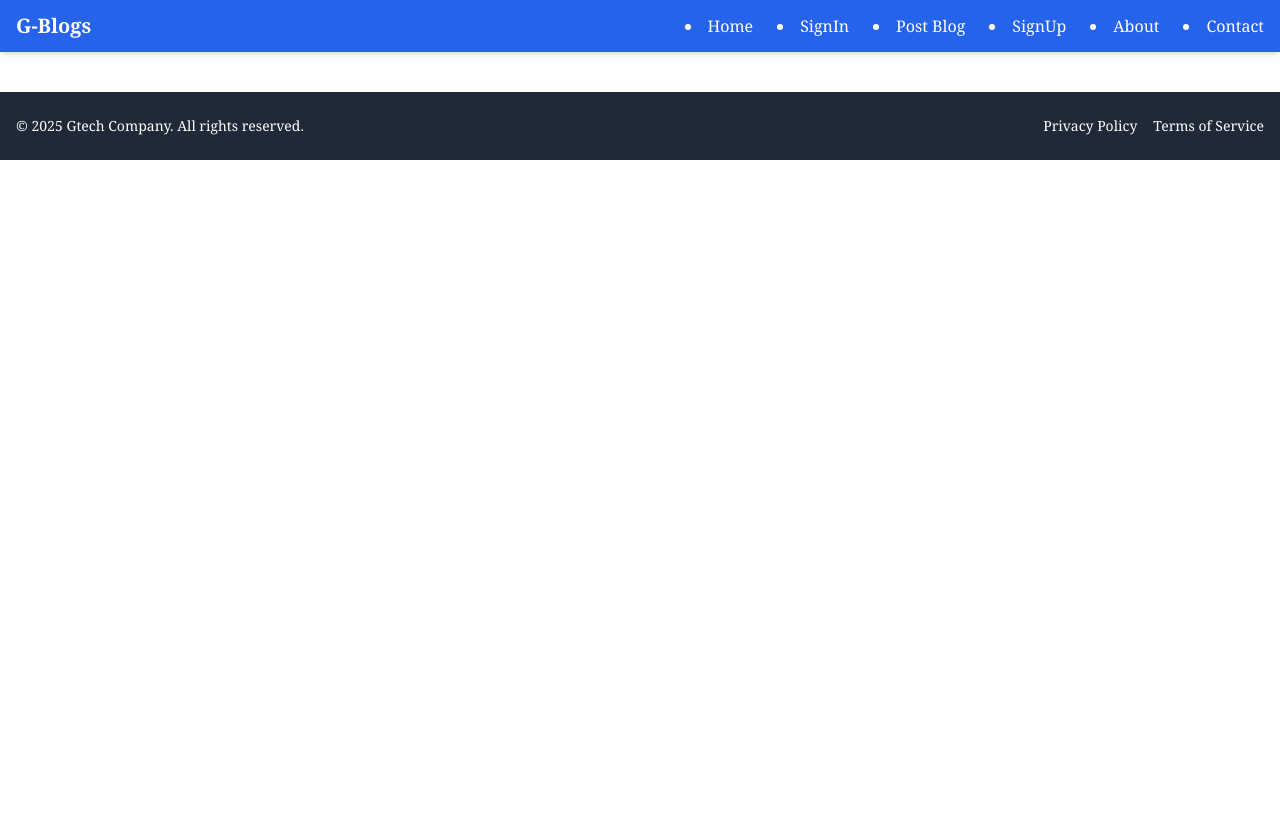
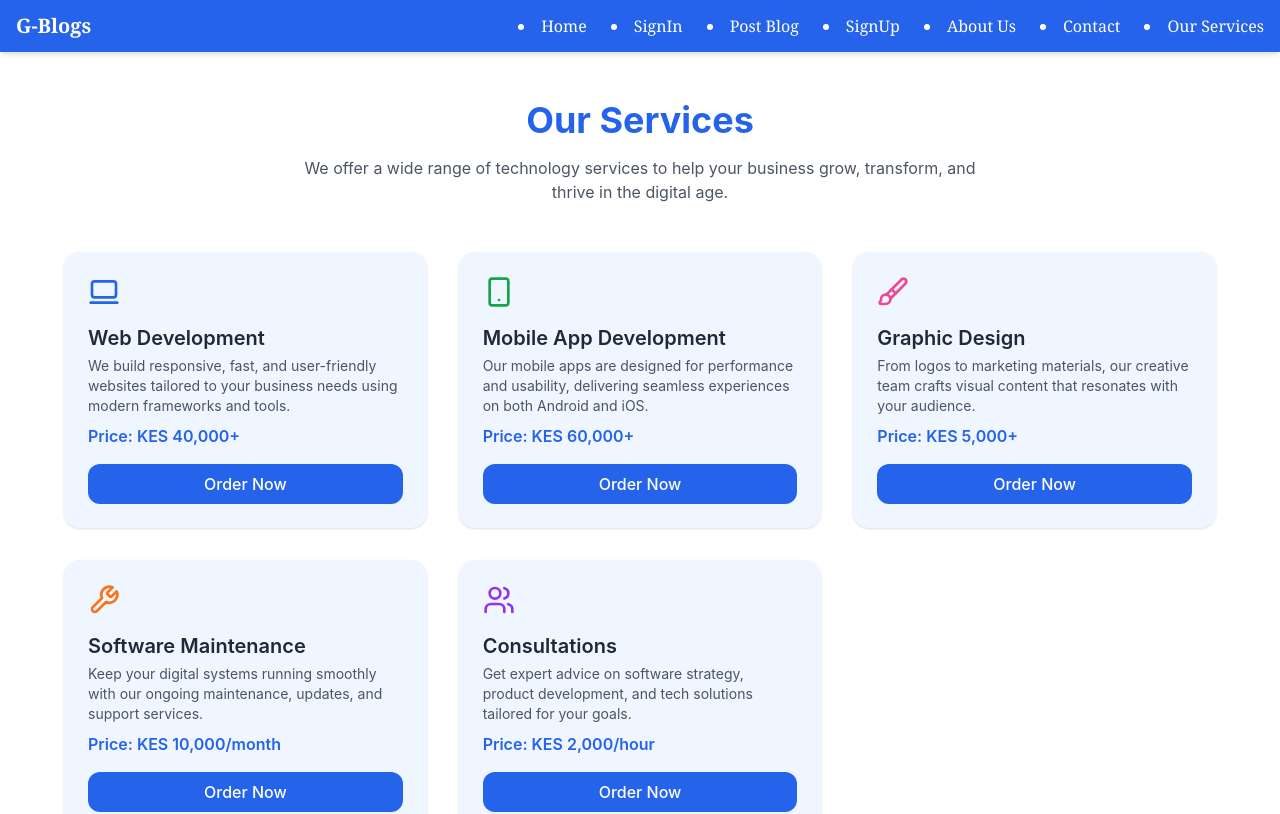
Before and after one commit to Gideonngige/blogapp, a React (Create React App) app: page /services in a window 1280 px wide. Shown: the top 814 px of the page. Built offline with nearby package versions, Linux system fonts and the light colour scheme.

Commit message:
added order now

```diff
--- a/src/App.js
+++ b/src/App.js
@@ -8,6 +8,7 @@ import Signin from './Pages/Signin'; // optional
 import About from './Pages/About';
 import Contact from './Pages/Contact';
 import PostBlog from './Pages/Postblog'; // optional
+import Services from './Pages/Services';
 
 function App() {
   return (
@@ -20,6 +21,7 @@ function App() {
         <Route path="/about" element={<About />} />
         <Route path="/contact" element={<Contact />} />
         <Route path="/post-blog" element={<PostBlog />} />
+        <Route path="/services" element={<Services />} />
       </Routes>
       <Footer/>
     </Router>
--- a/src/Pages/Header.js
+++ b/src/Pages/Header.js
@@ -16,8 +16,9 @@ export default function Header() {
           <li><Link to="/signin" className="hover:text-blue-500">SignIn</Link></li>
           <li><Link to="/post-blog" className="hover:text-blue-500">Post Blog</Link></li>
           <li><Link to="/signup" className="hover:text-blue-500">SignUp</Link></li>
-          <li><Link to="/about" className="hover:text-blue-500">About</Link></li>
+          <li><Link to="/about" className="hover:text-blue-500">About Us</Link></li>
           <li><Link to="/contact" className="hover:text-blue-500">Contact</Link></li>
+          <li><Link to="/services" className="hover:text-blue-500">Our Services</Link></li>
         </nav>
 
         {/* Mobile Menu Button */}
@@ -39,6 +40,7 @@ export default function Header() {
           <li><Link to="/signup" className="hover:text-blue-500">SignUp</Link></li>
           <li><Link to="/about" className="hover:text-blue-500">About</Link></li>
           <li><Link to="/contact" className="hover:text-blue-500">Contact</Link></li>
+          <li><Link to="/services" className="hover:text-blue-500">Our Services</Link></li>
           </nav>
         </div>
       )}
--- /dev/null
+++ b/src/Pages/Services.js
@@ -0,0 +1,124 @@
+import React from 'react';
+import { Laptop2, Smartphone, Brush, Wrench, Users } from 'lucide-react';
+import axios from 'axios';
+
+const services = [
+  {
+    icon: <Laptop2 size={32} className="text-blue-600" />,
+    title: 'Web Development',
+    description:
+      'We build responsive, fast, and user-friendly websites tailored to your business needs using modern frameworks and tools.',
+    price: 'KES 40,000+',
+    rawPrice: 40000, // raw price for sorting or calculations
+  },
+  {
+    icon: <Smartphone size={32} className="text-green-600" />,
+    title: 'Mobile App Development',
+    description:
+      'Our mobile apps are designed for performance and usability, delivering seamless experiences on both Android and iOS.',
+    price: 'KES 60,000+',
+    rawPrice: 60000, // raw price for sorting or calculations
+  },
+  {
+    icon: <Brush size={32} className="text-pink-500" />,
+    title: 'Graphic Design',
+    description:
+      'From logos to marketing materials, our creative team crafts visual content that resonates with your audience.',
+    price: 'KES 5,000+',
+    rawPrice: 5000, // raw price for sorting or calculations
+  },
+  {
+    icon: <Wrench size={32} className="text-orange-500" />,
+    title: 'Software Maintenance',
+    description:
+      'Keep your digital systems running smoothly with our ongoing maintenance, updates, and support services.',
+    price: 'KES 10,000/month',
+    rawPrice: 10000, // raw price for sorting or calculations
+  },
+  {
+    icon: <Users size={32} className="text-purple-600" />,
+    title: 'Consultations',
+    description:
+      'Get expert advice on software strategy, product development, and tech solutions tailored for your goals.',
+    price: 'KES 2,000/hour',
+    rawPrice: 2000, // raw price for sorting or calculations
+  },
+];
+
+export default function Services() {
+    const [isOrdering, setIsOrdering] = React.useState(false);
+
+    const handleOrderServices = async (e, product_name, price) => {
+      e.preventDefault();
+      const quantity = 1; // Default quantity, can be modified later
+
+      const user_id = localStorage.getItem('user_id');
+      if (!user_id) {
+        alert("Please sign in to send a message.");
+        return;
+      }
+      setIsOrdering(true);
+      try {
+        const response = await axios.post(
+          'http://127.0.0.1:8000/create_order/',
+          { user_id, product_name, quantity, price },
+          {
+            headers: {
+              'Content-Type': 'application/json',
+            },
+          }
+        );
+
+        if (response.status === 200) {
+          console.log("Order placed successfully:", response.data);
+          alert("Order placed successfully!");
+        } else {
+          throw new Error(response.data.message || "Failed to send message");
+        }
+      } catch (error) {
+        console.error("Error ordering service:", error);
+        alert("Failed to order service. Please try again later.");
+      }
+      finally {
+        setIsOrdering(false);
+      }
+    };
+
+
+
+  return (
+    <div className="min-h-screen bg-white text-gray-800 py-12 px-4">
+      <div className="max-w-6xl mx-auto">
+        <h1 className="text-4xl font-bold text-center text-blue-600 mb-4">
+          Our Services
+        </h1>
+        <p className="text-center text-gray-600 mb-12 max-w-2xl mx-auto">
+          We offer a wide range of technology services to help your business grow, transform, and thrive in the digital age.
+        </p>
+
+        <div className="grid gap-8 sm:grid-cols-2 md:grid-cols-3">
+          {services.map((service, index) => (
+            <div
+              key={index}
+              className="bg-blue-50 rounded-2xl p-6 shadow hover:shadow-md transition flex flex-col justify-between"
+            >
+              <div>
+                <div className="mb-4">{service.icon}</div>
+                <h2 className="text-xl font-semibold mb-1 text-gray-800">{service.title}</h2>
+                <p className="text-sm text-gray-600 mb-2">{service.description}</p>
+                <p className="text-blue-600 font-semibold mb-4">Price: {service.price}</p>
+              </div>
+
+              <button
+                onClick={(e) =>handleOrderServices(e, service.title, service.rawPrice)} // Replace with actual logic
+                className="mt-auto bg-blue-600 text-white py-2 px-4 rounded-xl font-medium hover:bg-blue-700 transition"
+              >
+                Order Now
+              </button>
+            </div>
+          ))}
+        </div>
+      </div>
+    </div>
+  );
+}
```
